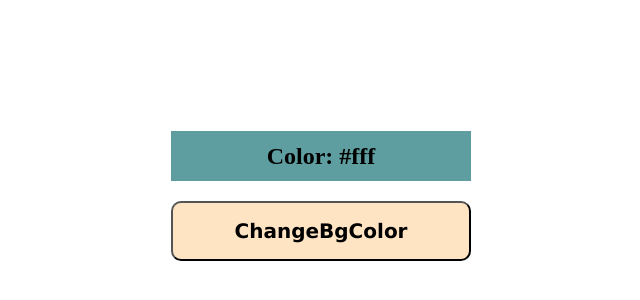
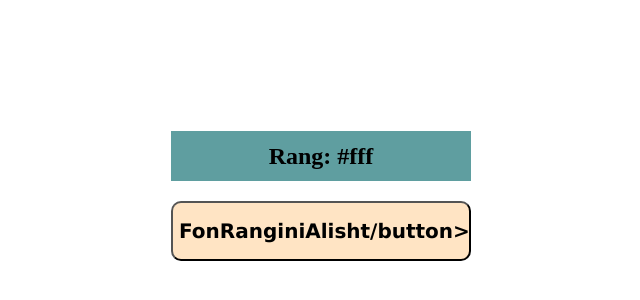
Before and after one commit to wdpoz1tiv4ik/changeBgColor, a plain HTML site: page index.html in a window 1280 px wide. Shown: the part 72-372 px from the top of the page, without its empty margins (319-959 px from the left). Drawn offline with Linux system fonts and the light colour scheme.

Commit message:
third change
sdadad

```diff
--- a/index.html
+++ b/index.html
@@ -34,8 +34,8 @@
 </head>
 <body>
     <div class="container">
-        <h2>Color: <span class="color">#fff</span></h2>
-        <button class="btn">ChangeBgColor</button>
+        <h2>Rang: <span class="color">#fff</span></h2>
+        <button class="btn">FonRanginiAlisht/button>
     </div>
     <script src="app.js"></script>
 </body>
```
